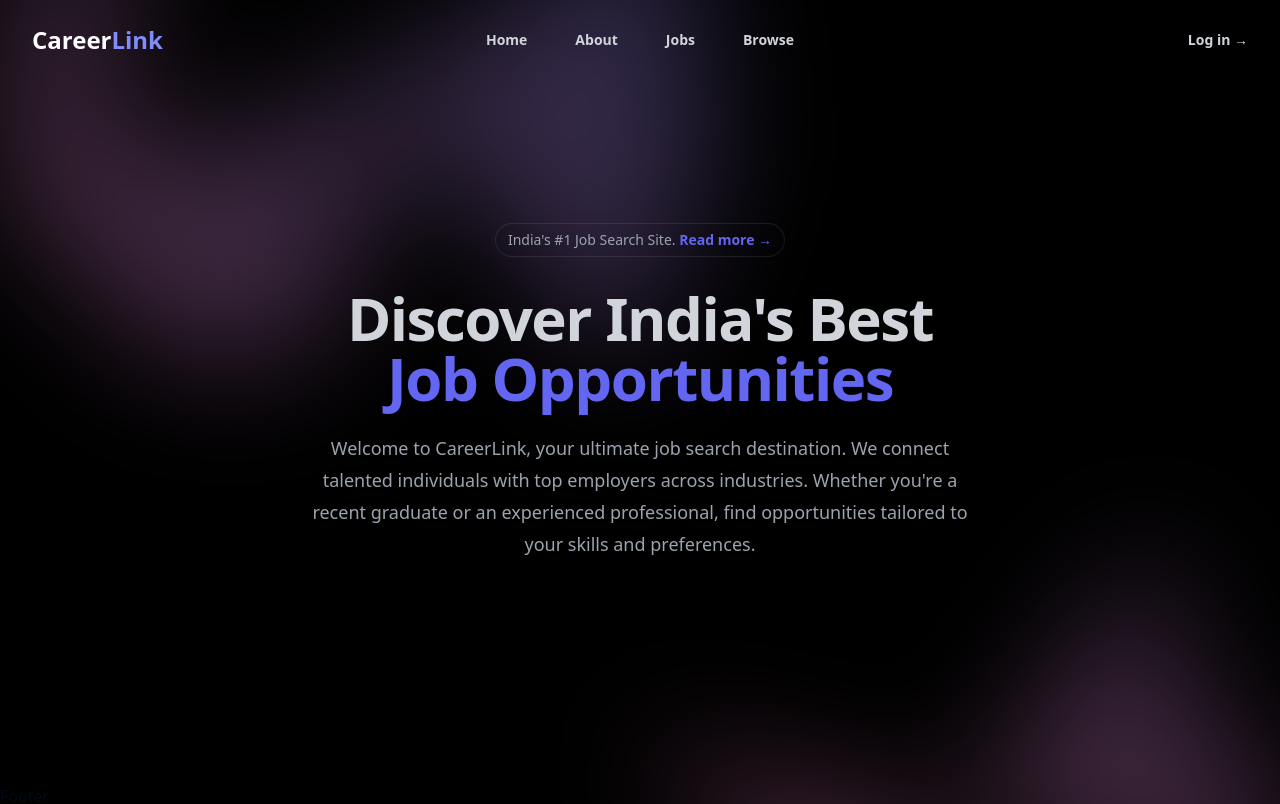
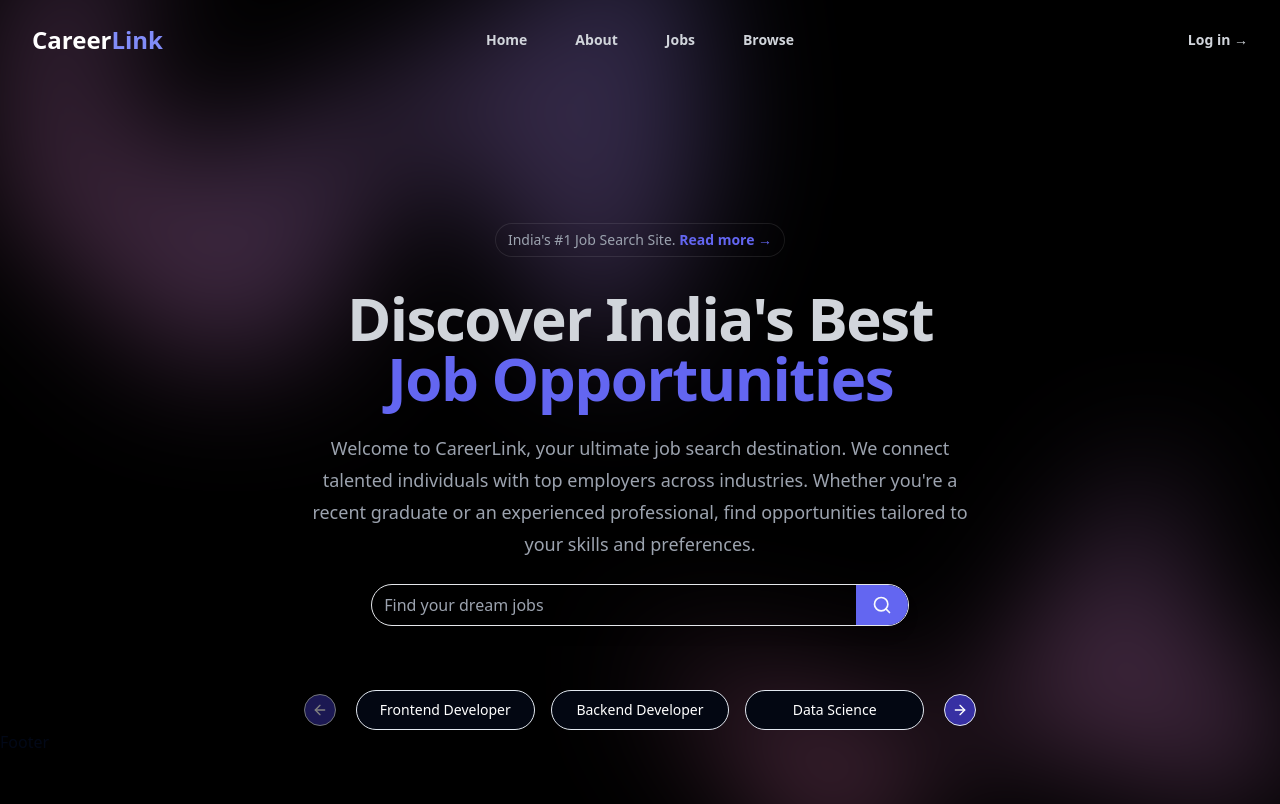
Before and after one commit to MohitCode17/CareerLink-Job-Portal, a React (Vite) app in the folder frontend/: page / in a window 1280 px wide. Shown: the top 804 px of the page. Built offline with nearby package versions, Linux system fonts and the light colour scheme.

Commit message:
add category casousel ui

```diff
--- a/frontend/package.json
+++ b/frontend/package.json
@@ -11,8 +11,10 @@
   },
   "dependencies": {
     "@headlessui/react": "^2.1.2",
+    "@radix-ui/react-slot": "^1.1.0",
     "class-variance-authority": "^0.7.0",
     "clsx": "^2.1.1",
+    "embla-carousel-react": "^8.1.8",
     "lucide-react": "^0.427.0",
     "react": "^18.3.1",
     "react-dom": "^18.3.1",
--- /dev/null
+++ b/frontend/src/components/sub-components/CategoryCarousel.jsx
@@ -0,0 +1,45 @@
+import { Button } from "../ui/button";
+import {
+  Carousel,
+  CarouselContent,
+  CarouselItem,
+  CarouselNext,
+  CarouselPrevious,
+} from "../ui/carousel";
+
+const categories = [
+  "Frontend Developer",
+  "Backend Developer",
+  "Data Science",
+  "Graphic Designer",
+  "FullStack Developer",
+  "Blockchain Developer",
+];
+
+const CategoryCarousel = () => {
+  return (
+    <div className="px-16">
+      <Carousel className="w-full max-w-xl mx-auto">
+        <CarouselContent className="px-1">
+          {categories.map((category, index) => (
+            <CarouselItem
+              key={index}
+              className="sm:basis-1/2 md:basis-1/3 lg-basis-1/3"
+            >
+              <Button
+                variant="outline"
+                className="rounded-full bg-gray-950 w-full text-white"
+              >
+                {category}
+              </Button>
+            </CarouselItem>
+          ))}
+        </CarouselContent>
+        <CarouselPrevious className="bg-indigo-800 text-white" />
+        <CarouselNext className="bg-indigo-800 text-white" />
+      </Carousel>
+    </div>
+  );
+};
+
+export default CategoryCarousel;
--- a/frontend/src/components/sub-components/Hero.jsx
+++ b/frontend/src/components/sub-components/Hero.jsx
@@ -1,4 +1,6 @@
+import { Search } from "lucide-react";
 import { Link } from "react-router-dom";
+import { Button } from "../ui/button";
 
 const Hero = () => {
   return (
@@ -16,7 +18,7 @@ const Hero = () => {
             className="relative left-[calc(50%-11rem)] aspect-[1155/678] w-[36.125rem] -translate-x-1/2 rotate-[30deg] bg-gradient-to-tr from-[#ff80b5] to-[#9089fc] opacity-30 sm:left-[calc(50%-30rem)] sm:w-[72.1875rem]"
           />
         </div>
-        <div className="mx-auto max-w-2xl py-32 sm:py-48 lg:py-56">
+        <div className="mx-auto max-w-2xl pt-40 pb-16 sm:pt-48 lg:pt-56">
           <div className="hidden sm:mb-8 sm:flex sm:justify-center">
             <div className="relative rounded-full px-3 py-1 text-sm leading-6 text-gray-400 ring-1 ring-gray-200/10 hover:ring-gray-200/20 transition-all duration-300">
               India's #1 Job Search Site.{" "}
@@ -39,6 +41,16 @@ const Hero = () => {
               Whether you're a recent graduate or an experienced professional,
               find opportunities tailored to your skills and preferences.
             </p>
+            <div className="flex sm:w-4/5 shadow-lg border border-gray-200 pl-3 rounded-full items-center gap-4 mx-auto mt-6">
+              <input
+                type="text"
+                placeholder="Find your dream jobs"
+                className="outline-none border-none w-full bg-transparent text-white"
+              />
+              <Button className="rounded-r-full bg-indigo-500">
+                <Search className="h-5 w-5" />
+              </Button>
+            </div>
           </div>
         </div>
         <div
--- /dev/null
+++ b/frontend/src/components/ui/button.jsx
@@ -0,0 +1,47 @@
+import * as React from "react"
+import { Slot } from "@radix-ui/react-slot"
+import { cva } from "class-variance-authority";
+
+import { cn } from "@/lib/utils"
+
+const buttonVariants = cva(
+  "inline-flex items-center justify-center whitespace-nowrap rounded-md text-sm font-medium ring-offset-background transition-colors focus-visible:outline-none focus-visible:ring-2 focus-visible:ring-ring focus-visible:ring-offset-2 disabled:pointer-events-none disabled:opacity-50",
+  {
+    variants: {
+      variant: {
+        default: "bg-primary text-primary-foreground hover:bg-primary/90",
+        destructive:
+          "bg-destructive text-destructive-foreground hover:bg-destructive/90",
+        outline:
+          "border border-input bg-background hover:bg-accent hover:text-accent-foreground",
+        secondary:
+          "bg-secondary text-secondary-foreground hover:bg-secondary/80",
+        ghost: "hover:bg-accent hover:text-accent-foreground",
+        link: "text-primary underline-offset-4 hover:underline",
+      },
+      size: {
+        default: "h-10 px-4 py-2",
+        sm: "h-9 rounded-md px-3",
+        lg: "h-11 rounded-md px-8",
+        icon: "h-10 w-10",
+      },
+    },
+    defaultVariants: {
+      variant: "default",
+      size: "default",
+    },
+  }
+)
+
+const Button = React.forwardRef(({ className, variant, size, asChild = false, ...props }, ref) => {
+  const Comp = asChild ? Slot : "button"
+  return (
+    (<Comp
+      className={cn(buttonVariants({ variant, size, className }))}
+      ref={ref}
+      {...props} />)
+  );
+})
+Button.displayName = "Button"
+
+export { Button, buttonVariants }
--- /dev/null
+++ b/frontend/src/components/ui/carousel.jsx
@@ -0,0 +1,193 @@
+import * as React from "react"
+import useEmblaCarousel from "embla-carousel-react";
+import { ArrowLeft, ArrowRight } from "lucide-react"
+
+import { cn } from "@/lib/utils"
+import { Button } from "@/components/ui/button"
+
+const CarouselContext = React.createContext(null)
+
+function useCarousel() {
+  const context = React.useContext(CarouselContext)
+
+  if (!context) {
+    throw new Error("useCarousel must be used within a <Carousel />")
+  }
+
+  return context
+}
+
+const Carousel = React.forwardRef((
+  {
+    orientation = "horizontal",
+    opts,
+    setApi,
+    plugins,
+    className,
+    children,
+    ...props
+  },
+  ref
+) => {
+  const [carouselRef, api] = useEmblaCarousel({
+    ...opts,
+    axis: orientation === "horizontal" ? "x" : "y",
+  }, plugins)
+  const [canScrollPrev, setCanScrollPrev] = React.useState(false)
+  const [canScrollNext, setCanScrollNext] = React.useState(false)
+
+  const onSelect = React.useCallback((api) => {
+    if (!api) {
+      return
+    }
+
+    setCanScrollPrev(api.canScrollPrev())
+    setCanScrollNext(api.canScrollNext())
+  }, [])
+
+  const scrollPrev = React.useCallback(() => {
+    api?.scrollPrev()
+  }, [api])
+
+  const scrollNext = React.useCallback(() => {
+    api?.scrollNext()
+  }, [api])
+
+  const handleKeyDown = React.useCallback((event) => {
+    if (event.key === "ArrowLeft") {
+      event.preventDefault()
+      scrollPrev()
+    } else if (event.key === "ArrowRight") {
+      event.preventDefault()
+      scrollNext()
+    }
+  }, [scrollPrev, scrollNext])
+
+  React.useEffect(() => {
+    if (!api || !setApi) {
+      return
+    }
+
+    setApi(api)
+  }, [api, setApi])
+
+  React.useEffect(() => {
+    if (!api) {
+      return
+    }
+
+    onSelect(api)
+    api.on("reInit", onSelect)
+    api.on("select", onSelect)
+
+    return () => {
+      api?.off("select", onSelect)
+    };
+  }, [api, onSelect])
+
+  return (
+    (<CarouselContext.Provider
+      value={{
+        carouselRef,
+        api: api,
+        opts,
+        orientation:
+          orientation || (opts?.axis === "y" ? "vertical" : "horizontal"),
+        scrollPrev,
+        scrollNext,
+        canScrollPrev,
+        canScrollNext,
+      }}>
+      <div
+        ref={ref}
+        onKeyDownCapture={handleKeyDown}
+        className={cn("relative", className)}
+        role="region"
+        aria-roledescription="carousel"
+        {...props}>
+        {children}
+      </div>
+    </CarouselContext.Provider>)
+  );
+})
+Carousel.displayName = "Carousel"
+
+const CarouselContent = React.forwardRef(({ className, ...props }, ref) => {
+  const { carouselRef, orientation } = useCarousel()
+
+  return (
+    (<div ref={carouselRef} className="overflow-hidden">
+      <div
+        ref={ref}
+        className={cn(
+          "flex",
+          orientation === "horizontal" ? "-ml-4" : "-mt-4 flex-col",
+          className
+        )}
+        {...props} />
+    </div>)
+  );
+})
+CarouselContent.displayName = "CarouselContent"
+
+const CarouselItem = React.forwardRef(({ className, ...props }, ref) => {
+  const { orientation } = useCarousel()
+
+  return (
+    (<div
+      ref={ref}
+      role="group"
+      aria-roledescription="slide"
+      className={cn(
+        "min-w-0 shrink-0 grow-0 basis-full",
+        orientation === "horizontal" ? "pl-4" : "pt-4",
+        className
+      )}
+      {...props} />)
+  );
+})
+CarouselItem.displayName = "CarouselItem"
+
+const CarouselPrevious = React.forwardRef(({ className, variant = "outline", size = "icon", ...props }, ref) => {
+  const { orientation, scrollPrev, canScrollPrev } = useCarousel()
+
+  return (
+    (<Button
+      ref={ref}
+      variant={variant}
+      size={size}
+      className={cn("absolute  h-8 w-8 rounded-full", orientation === "horizontal"
+        ? "-left-12 top-1/2 -translate-y-1/2"
+        : "-top-12 left-1/2 -translate-x-1/2 rotate-90", className)}
+      disabled={!canScrollPrev}
+      onClick={scrollPrev}
+      {...props}>
+      <ArrowLeft className="h-4 w-4" />
+      <span className="sr-only">Previous slide</span>
+    </Button>)
+  );
+})
+CarouselPrevious.displayName = "CarouselPrevious"
+
+const CarouselNext = React.forwardRef(({ className, variant = "outline", size = "icon", ...props }, ref) => {
+  const { orientation, scrollNext, canScrollNext } = useCarousel()
+
+  return (
+    (<Button
+      ref={ref}
+      variant={variant}
+      size={size}
+      className={cn("absolute h-8 w-8 rounded-full", orientation === "horizontal"
+        ? "-right-12 top-1/2 -translate-y-1/2"
+        : "-bottom-12 left-1/2 -translate-x-1/2 rotate-90", className)}
+      disabled={!canScrollNext}
+      onClick={scrollNext}
+      {...props}>
+      <ArrowRight className="h-4 w-4" />
+      <span className="sr-only">Next slide</span>
+    </Button>)
+  );
+})
+CarouselNext.displayName = "CarouselNext"
+
+export { Carousel, CarouselContent, CarouselItem, CarouselPrevious, CarouselNext };
--- a/frontend/src/pages/Home.jsx
+++ b/frontend/src/pages/Home.jsx
@@ -1,9 +1,11 @@
+import CategoryCarousel from "@/components/sub-components/CategoryCarousel";
 import Hero from "@/components/sub-components/Hero";
 
 const Home = () => {
   return (
     <>
       <Hero />
+      <CategoryCarousel />
     </>
   );
 };
```
Also changed, not shown: 1 other file (tests, documents, lock files or other folders).
